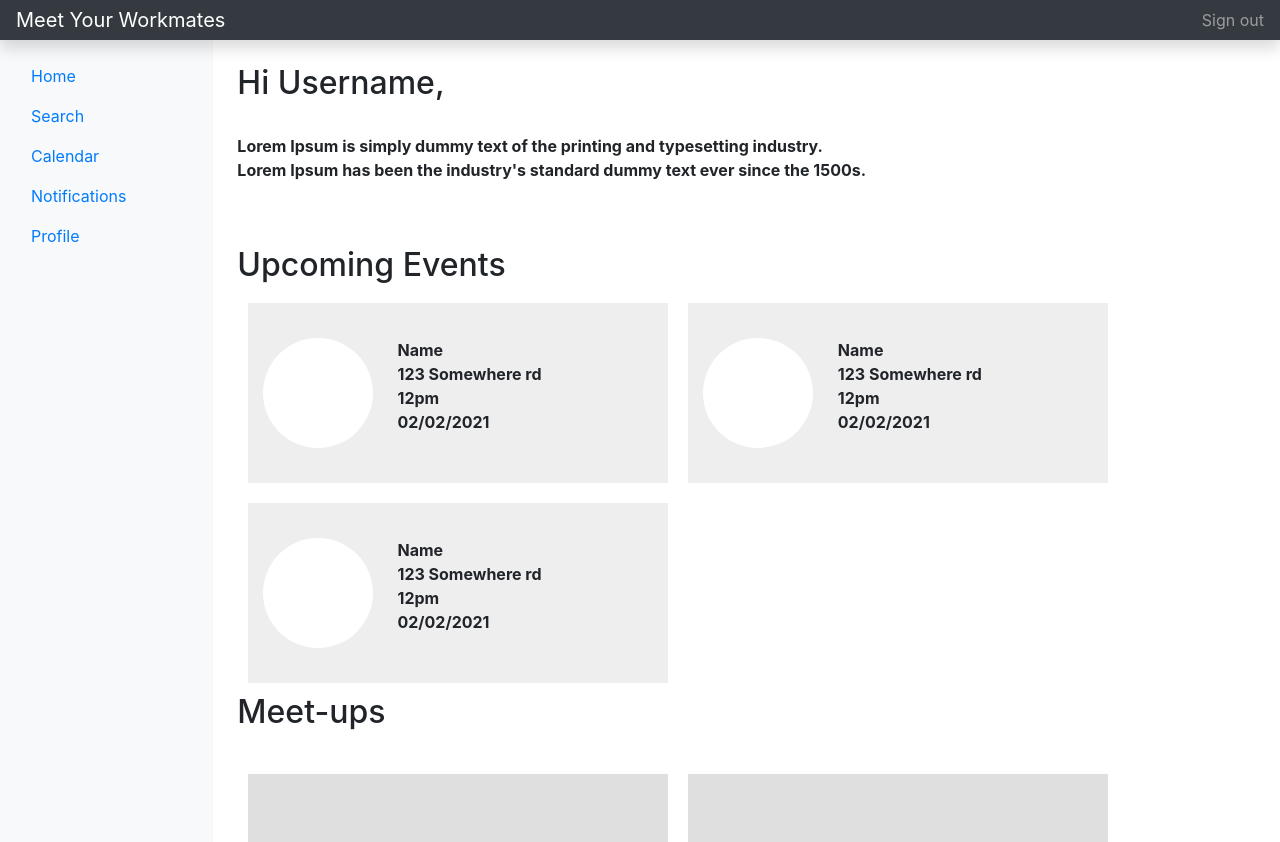
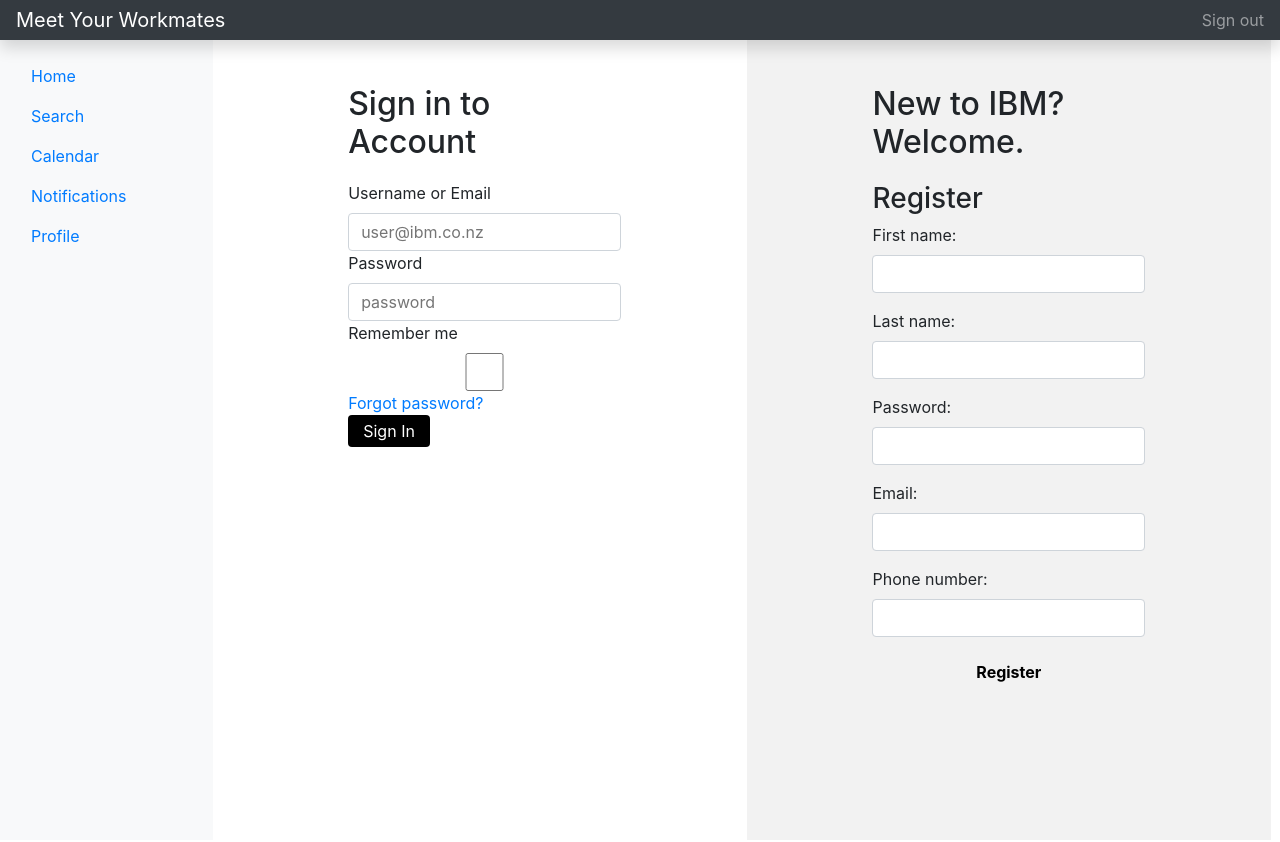
Before and after one commit to LindseydB/Meet-your-work-mates, a React (Create React App) app in the folder client/: page / in a window 1280 px wide. Shown: the top 842 px of the page. Built offline with nearby package versions, Linux system fonts and the light colour scheme.

Commit message:
Changed route path for login/register and dashboard

```diff
--- a/client/src/App.js
+++ b/client/src/App.js
@@ -55,8 +55,8 @@
 
         </div>
 
-        <Route path='/' exact component={Home} />
-        <Route path='/register' exact component={LoginRegister} />
+        <Route path='/' exact component={LoginRegister} />
+        <Route path='/register' exact component={Home} />
 
       </main>
     </div>
```
